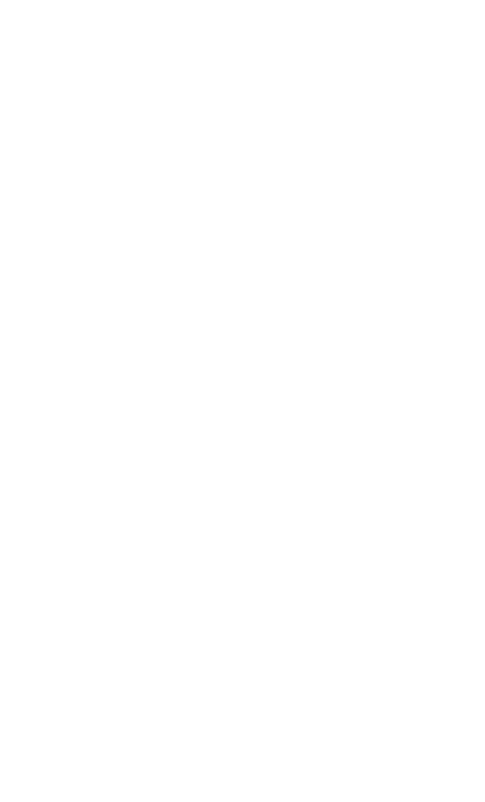
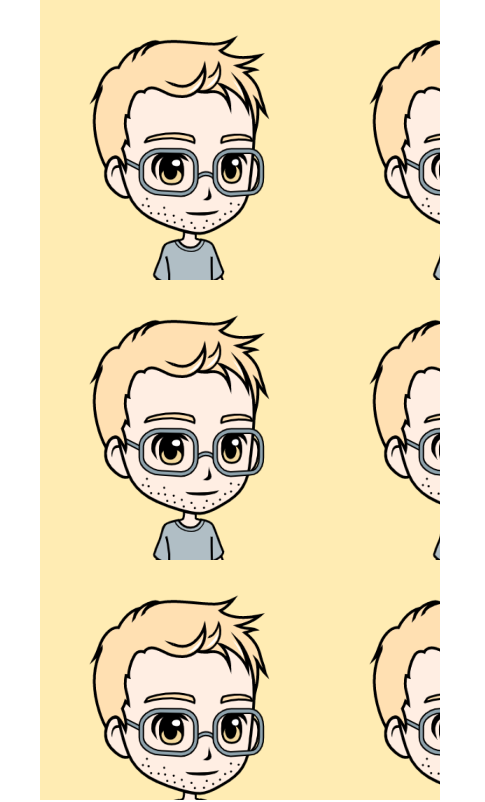
Before and after one commit to Edio-Goncalves/portifolio, a plain HTML site: page index.html in a window 1280 px wide. Shown: the top 802 px of the page, 0-485 px from the left. Drawn offline with nearby package versions, Linux system fonts and the light colour scheme; the site is published under a folder, as on GitHub Pages, so addresses that start at the root find nothing.

Commit message:
Fix background-image link bug

```diff
--- a/css/main-description.css
+++ b/css/main-description.css
@@ -17,5 +17,5 @@
   flex-shrink: 0;
   width: 400px;
   height: 100vh;
-  background-image: url(/images/avatar_a.png);
+  background-image: url(../images/avatar_a.png);
 }
```
